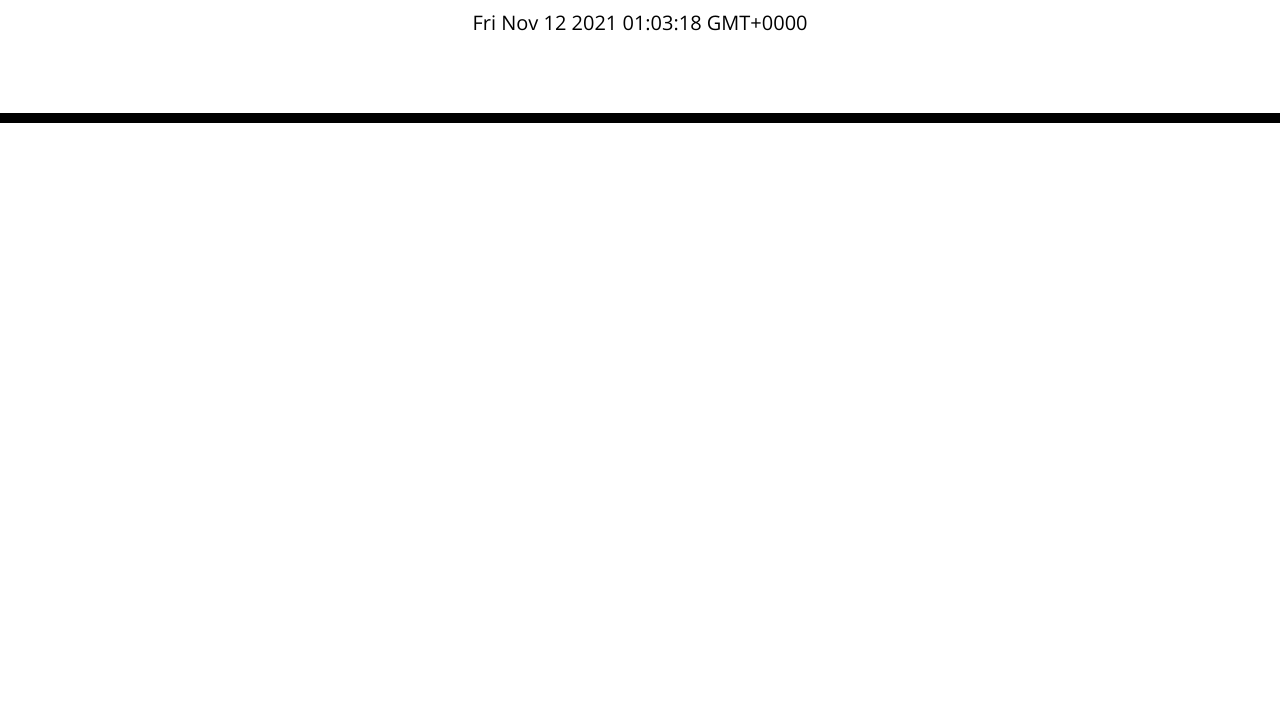
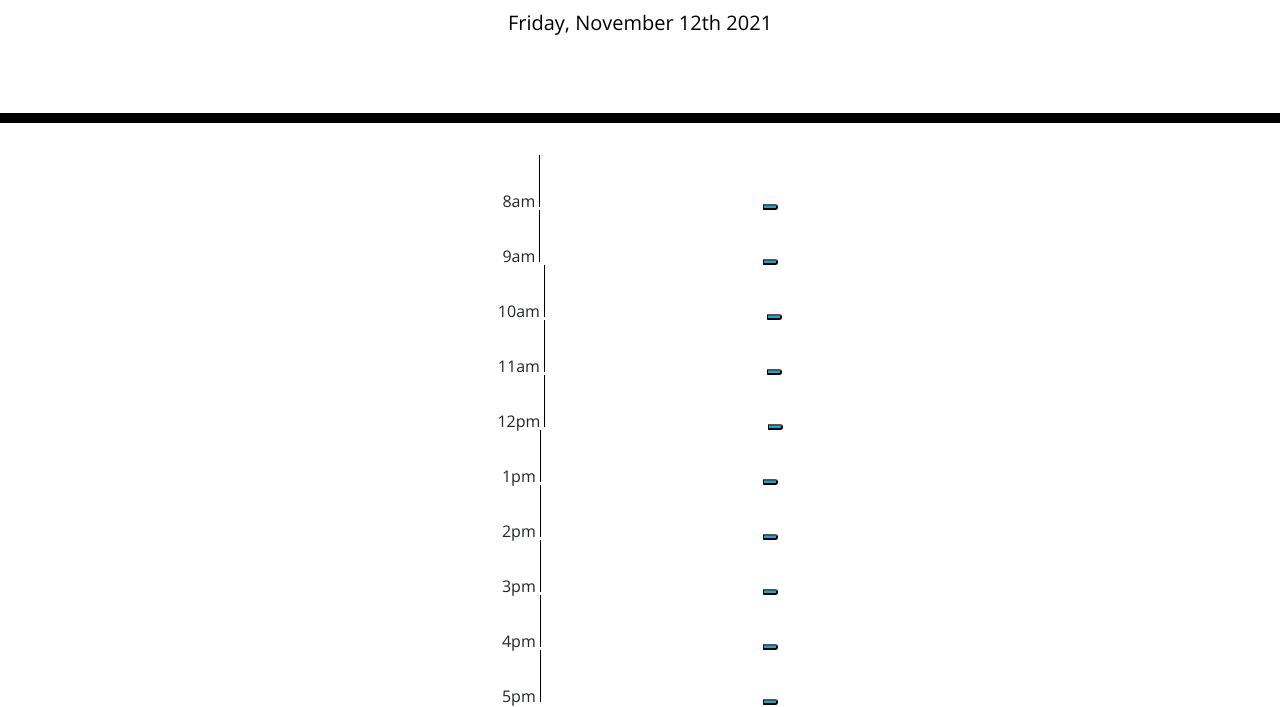
Before and after one commit to KrisSmith7/workday-scheduler, a plain HTML site: page Develop/index.html in a window 1280 px wide. Shown: the part 181-888 px from the top of the page. Before the commit the page ends 800 px from the top, so only its background shows below. Drawn offline with nearby package versions, Linux system fonts and the light colour scheme.

Commit message:
added time blocks to html

```diff
--- a/Develop/index.html
+++ b/Develop/index.html
@@ -28,9 +28,60 @@
       <p class="lead">A simple calendar app for scheduling your work day</p>
       <p id="currentDay" class="lead"><!--displays current day/time--></p>
     </header>
+
     <div class="container">
       <!-- Timeblocks go here -->
-    </div>
+      <div id ="num8" class="time-block"> 8am
+        <textarea class="textarea"></textarea>
+        <button class="saveBtn"></button>
+      </div>
+
+      <div id ="num9" class="time-block"> 9am
+        <textarea class="textarea"></textarea>
+        <button class="saveBtn"></button>
+      </div>
+
+      <div id ="num10" class="time-block"> 10am
+        <textarea class="textarea"></textarea>
+        <button class="saveBtn"></button>
+      </div>
+
+      <div id ="num11" class="time-block"> 11am
+        <textarea class="textarea"></textarea>
+        <button class="saveBtn"></button>
+      </div>
+
+      <div id ="num12" class="time-block"> 12pm
+        <textarea class="textarea"></textarea>
+        <button class="saveBtn"></button>
+      </div>
+
+      <div id ="num1" class="time-block"> 1pm
+        <textarea class="textarea"></textarea>
+        <button class="saveBtn"></button>
+      </div>
+
+      <div id ="num2" class="time-block"> 2pm
+        <textarea class="textarea"></textarea>
+        <button class="saveBtn"></button>
+      </div>
+
+      <div id ="num3" class="time-block"> 3pm
+        <textarea class="textarea"></textarea>
+        <button class="saveBtn"></button>
+      </div>
+      <div id ="num4" class="time-block"> 4pm
+        <textarea class="textarea"></textarea>
+        <button class="saveBtn"></button>
+      </div>
+
+      <div id ="num5" class="time-block"> 5pm
+        <textarea class="textarea"></textarea>
+        <button class="saveBtn"></button>
+      </div>
+
+
+        </div>
 
     <script src="https://code.jquery.com/jquery-3.4.1.min.js"></script>
     <script src="https://cdnjs.cloudflare.com/ajax/libs/moment.js/2.24.0/moment.min.js"></script>
--- a/Develop/script.js
+++ b/Develop/script.js
@@ -3,25 +3,40 @@ WHEN I open the planner
 THEN the current day is displayed at the top of the calendar
 */
 var dayContainer = document.getElementById("currentDay");
-var currentDay = moment().date(Number);
+var currentDay = moment().format("dddd, MMMM Do YYYY");
 
 var displayDate = function () {
     dayContainer.textContent = currentDay;
+};
 
-}
+/*
+WHEN I scroll down
+THEN I am presented with time blocks for standard business hours*/
+
+var taskContainer = document.querySelector(".container")
 
 
 /*
-
-WHEN I scroll down
-THEN I am presented with time blocks for standard business hours
+WHEN I view the time blocks for that day
+THEN each time block is color-coded to indicate whether it is in the past, present, or future
+var currentHour = (new Date()).getHours();
+$('.colorcode')
+  .each(function(){
+    var val = parseInt($(this).prop('id'));
+    if(val > currentHour && val < currentHour + 6){
+      $(this).css('background-color','Blue');
+    }else if(val < currentHour && val > currentHour-6){
+      $(this).css('background-color','Red');
+    }else if(val === currentHour){
+      $(this).css('background-color','Green');
+    }else{
+      $(this).css('background-color','White');
+    }
+  });
+  */
 
 
-WHEN I view the time blocks for that day
-THEN each time block is color-coded to indicate whether it is in the past, present, or future
-
-
-WHEN I click into a time block
+/*WHEN I click into a time block
 THEN I can enter an event
 
 WHEN I click the save button for that time block
```
